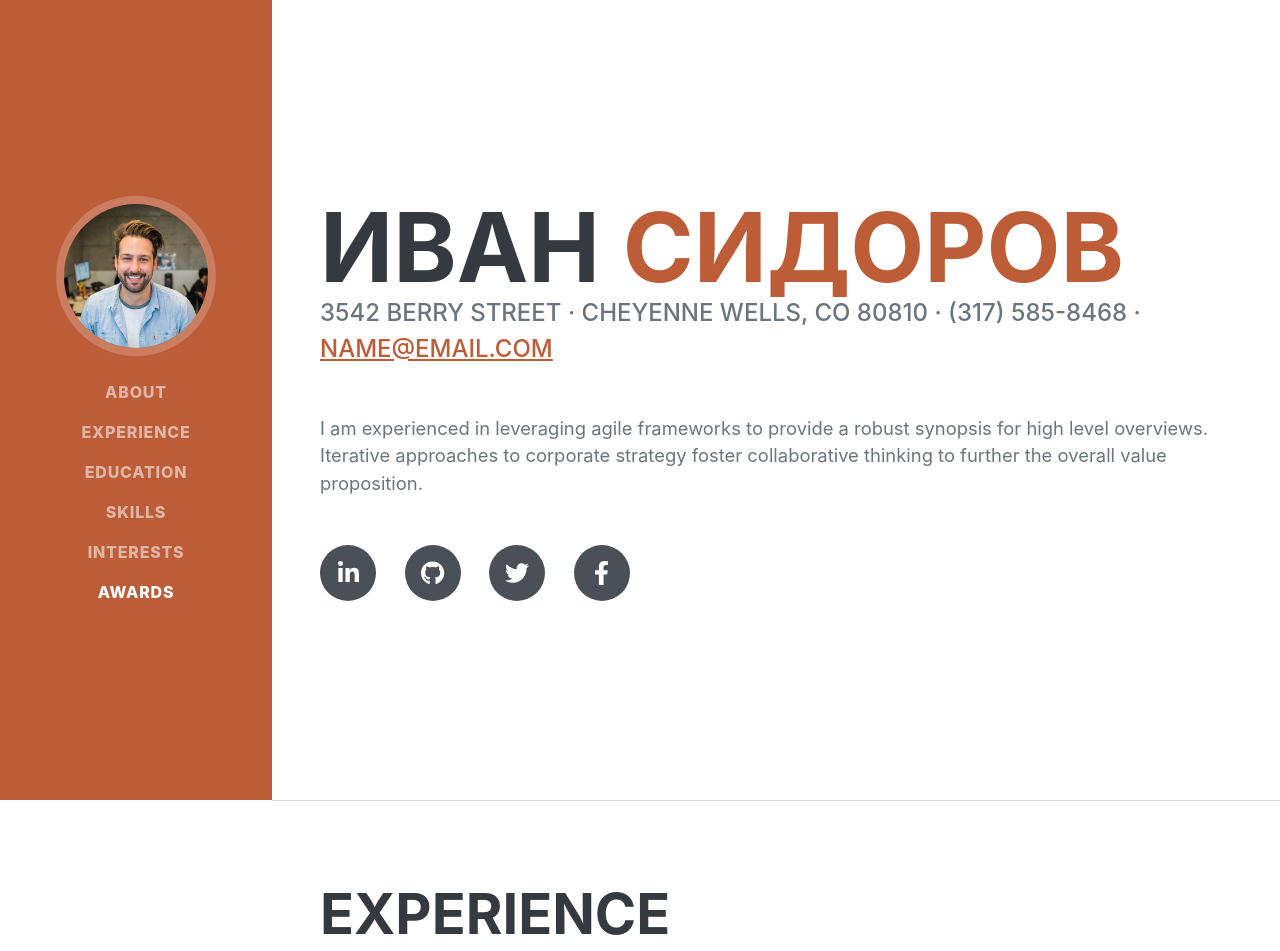
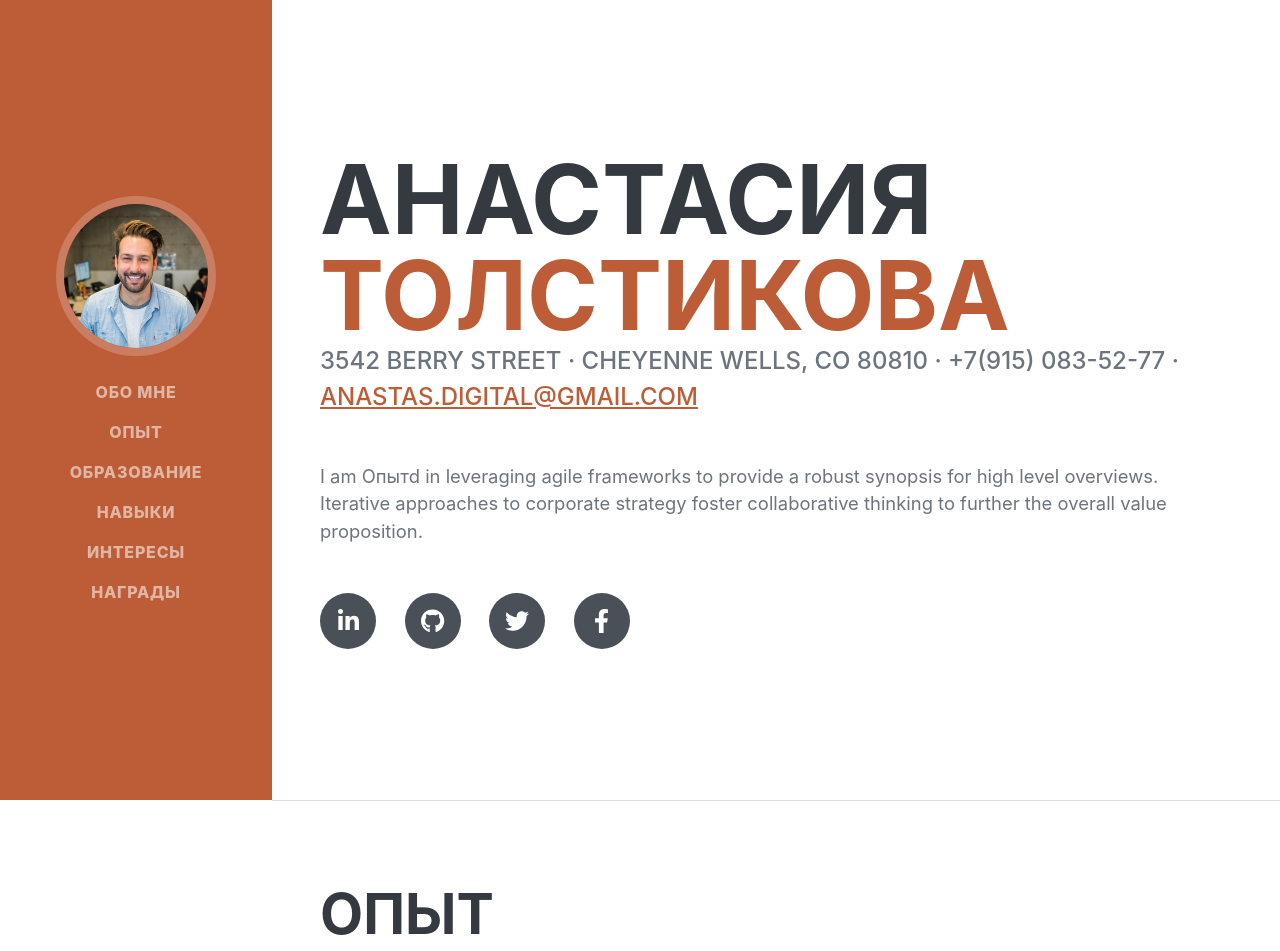
Before and after one commit to Sollola/Rezume, a plain HTML site: page index.html in a window 1280 px wide. Shown: the top 951 px of the page. Drawn offline with nearby package versions, Linux system fonts and the light colour scheme; a web font is replaced by a local one.

Commit message:
Update index.html

```diff
--- a/index.html
+++ b/index.html
@@ -25,29 +25,29 @@
             <button class="navbar-toggler" type="button" data-bs-toggle="collapse" data-bs-target="#navbarResponsive" aria-controls="navbarResponsive" aria-expanded="false" aria-label="Toggle navigation"><span class="navbar-toggler-icon"></span></button>
             <div class="collapse navbar-collapse" id="navbarResponsive">
                 <ul class="navbar-nav">
-                    <li class="nav-item"><a class="nav-link js-scroll-trigger" href="#about">About</a></li>
-                    <li class="nav-item"><a class="nav-link js-scroll-trigger" href="#experience">Experience</a></li>
-                    <li class="nav-item"><a class="nav-link js-scroll-trigger" href="#education">Education</a></li>
-                    <li class="nav-item"><a class="nav-link js-scroll-trigger" href="#skills">Skills</a></li>
-                    <li class="nav-item"><a class="nav-link js-scroll-trigger" href="#interests">Interests</a></li>
-                    <li class="nav-item"><a class="nav-link js-scroll-trigger" href="#awards">Awards</a></li>
+                    <li class="nav-item"><a class="nav-link js-scroll-trigger" href="#Обо мне">Обо мне</a></li>
+                    <li class="nav-item"><a class="nav-link js-scroll-trigger" href="#Опыт">Опыт</a></li>
+                    <li class="nav-item"><a class="nav-link js-scroll-trigger" href="#Образование">Образование</a></li>
+                    <li class="nav-item"><a class="nav-link js-scroll-trigger" href="#Навыки">Навыки</a></li>
+                    <li class="nav-item"><a class="nav-link js-scroll-trigger" href="#Интересы">Интересы</a></li>
+                    <li class="nav-item"><a class="nav-link js-scroll-trigger" href="#Награды">Награды</a></li>
                 </ul>
             </div>
         </nav>
         <!-- Page Content-->
         <div class="container-fluid p-0">
-            <!-- About-->
-            <section class="resume-section" id="about">
+            <!-- Обо мне-->
+            <section class="resume-section" id="Обо мне">
                 <div class="resume-section-content">
                     <h1 class="mb-0">
-                        Иван
-                        <span class="text-primary">сидоров</span>
+                        Анастасия
+                        <span class="text-primary">Толстикова</span>
                     </h1>
                     <div class="subheading mb-5">
-                        3542 Berry Street · Cheyenne Wells, CO 80810 · (317) 585-8468 ·
-                        <a href="mailto:name@email.com">name@email.com</a>
+                        3542 Berry Street · Cheyenne Wells, CO 80810 · +7(915) 083-52-77 ·
+                        <a href="mailto:anastas.digital@gmail.com">anastas.digital@gmail.com</a>
                     </div>
-                    <p class="lead mb-5">I am experienced in leveraging agile frameworks to provide a robust synopsis for high level overviews. Iterative approaches to corporate strategy foster collaborative thinking to further the overall value proposition.</p>
+                    <p class="lead mb-5">I am Опытd in leveraging agile frameworks to provide a robust synopsis for high level overviews. Iterative approaches to corporate strategy foster collaborative thinking to further the overall value proposition.</p>
                     <div class="social-icons">
                         <a class="social-icon" href="#!"><i class="fab fa-linkedin-in"></i></a>
                         <a class="social-icon" href="#!"><i class="fab fa-github"></i></a>
@@ -57,10 +57,10 @@
                 </div>
             </section>
             <hr class="m-0" />
-            <!-- Experience-->
-            <section class="resume-section" id="experience">
+            <!-- Опыт-->
+            <section class="resume-section" id="Опыт">
                 <div class="resume-section-content">
-                    <h2 class="mb-5">Experience</h2>
+                    <h2 class="mb-5">Опыт</h2>
                     <div class="d-flex flex-column flex-md-row justify-content-between mb-5">
                         <div class="flex-grow-1">
                             <h3 class="mb-0">Senior Web Developer</h3>
@@ -96,10 +96,10 @@
                 </div>
             </section>
             <hr class="m-0" />
-            <!-- Education-->
-            <section class="resume-section" id="education">
+            <!-- Образование-->
+            <section class="resume-section" id="Образование">
                 <div class="resume-section-content">
-                    <h2 class="mb-5">Education</h2>
+                    <h2 class="mb-5">Образование</h2>
                     <div class="d-flex flex-column flex-md-row justify-content-between mb-5">
                         <div class="flex-grow-1">
                             <h3 class="mb-0">University of Colorado Boulder</h3>
@@ -120,10 +120,10 @@
                 </div>
             </section>
             <hr class="m-0" />
-            <!-- Skills-->
-            <section class="resume-section" id="skills">
+            <!-- Навыки-->
+            <section class="resume-section" id="Навыки">
                 <div class="resume-section-content">
-                    <h2 class="mb-5">Skills</h2>
+                    <h2 class="mb-5">Навыки</h2>
                     <div class="subheading mb-3">Programming Languages & Tools</div>
                     <ul class="list-inline dev-icons">
                         <li class="list-inline-item"><i class="fab fa-html5"></i></li>
@@ -161,10 +161,10 @@
                 </div>
             </section>
             <hr class="m-0" />
-            <!-- Interests-->
-            <section class="resume-section" id="interests">
+            <!-- Интересы-->
+            <section class="resume-section" id="Интересы">
                 <div class="resume-section-content">
-                    <h2 class="mb-5">Interests</h2>
+                    <h2 class="mb-5">Интересы</h2>
                     <p>Apart from being a web developer, I enjoy most of my time being outdoors. In the winter, I am an avid skier and novice ice climber. During the warmer months here in Colorado, I enjoy mountain biking, free climbing, and kayaking.</p>
                     <p class="mb-0">When forced indoors, I follow a number of sci-fi and fantasy genre movies and television shows, I am an aspiring chef, and I spend a large amount of my free time exploring the latest technology advancements in the front-end web development world.</p>
                 </div>
```
